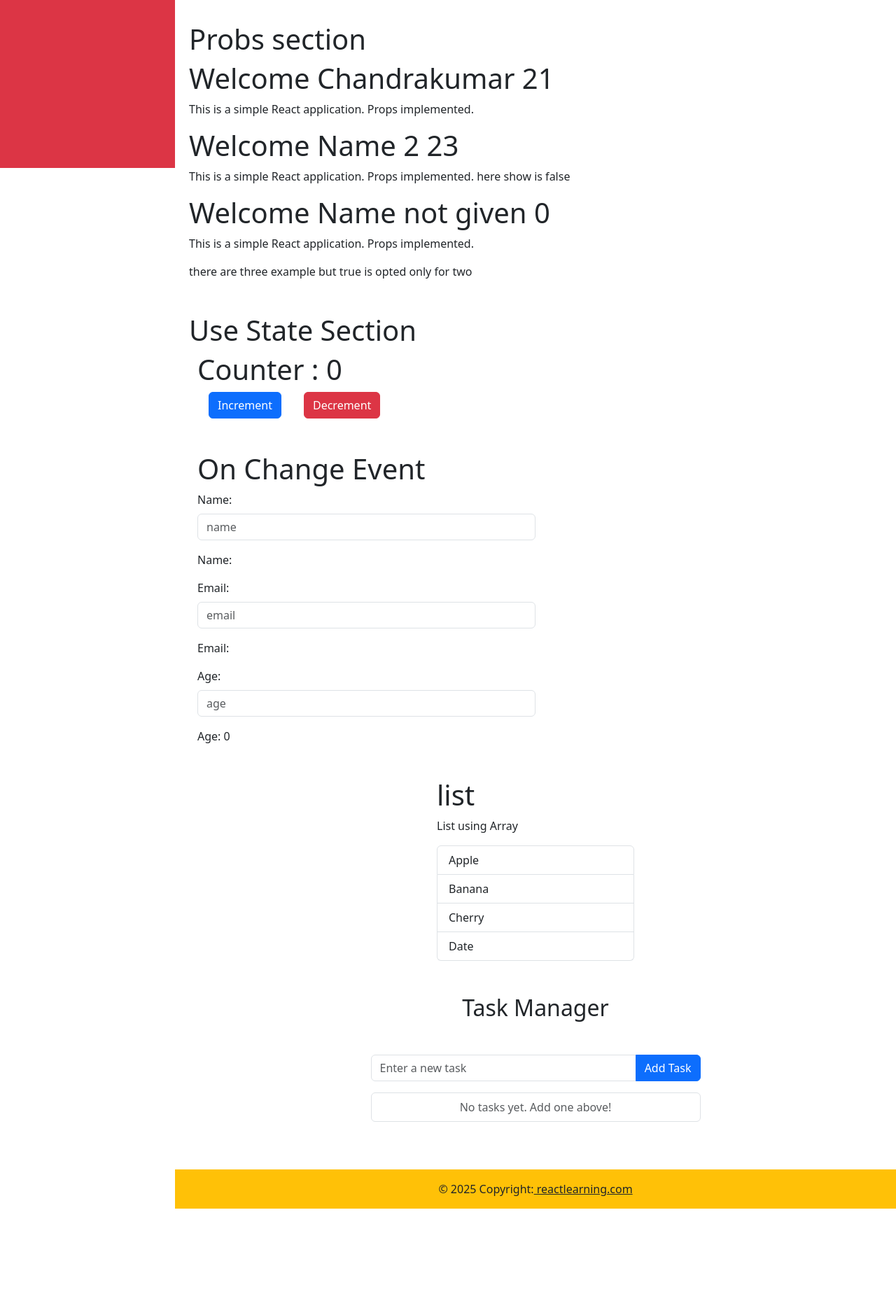
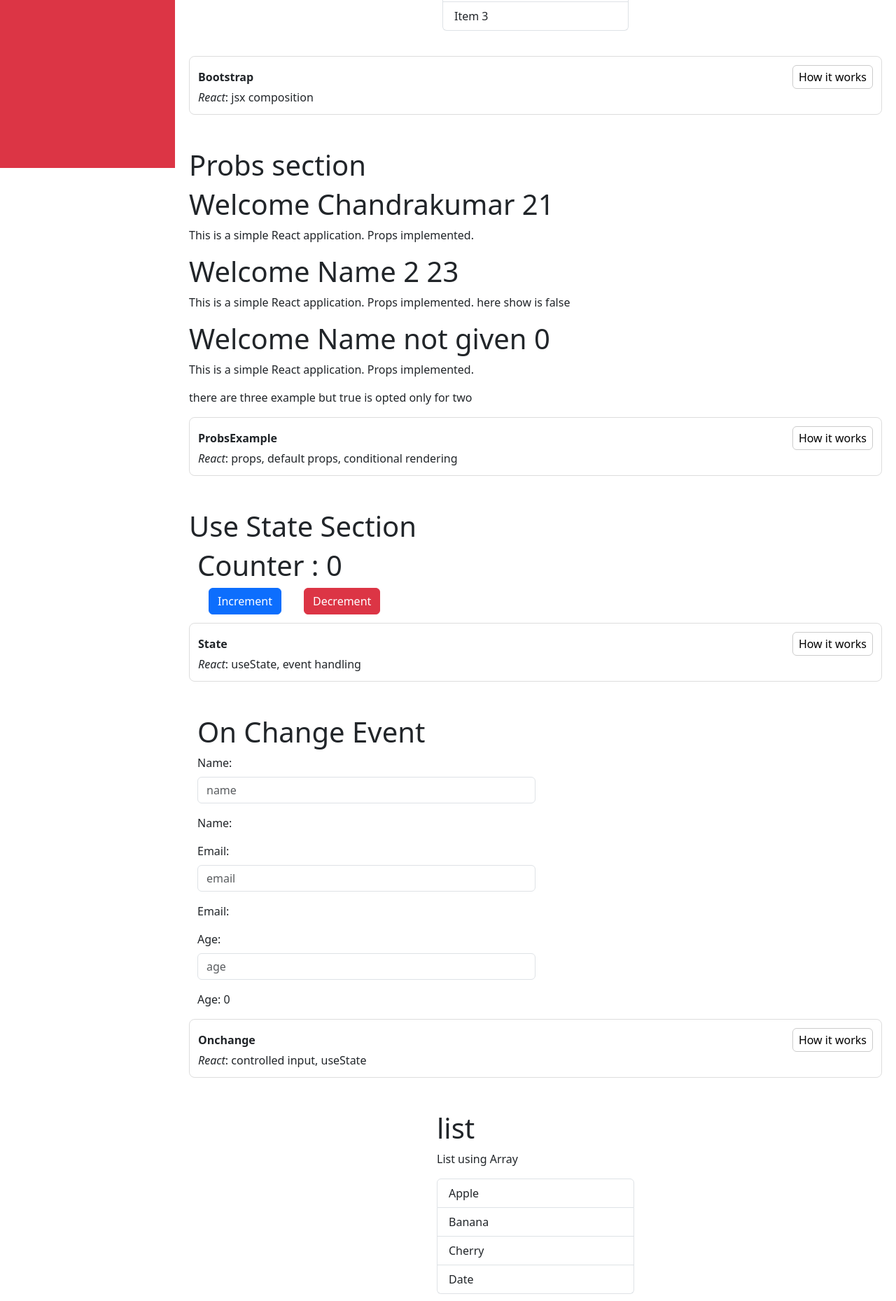
Before and after one commit to Chan-08/reactLearning, a React (Vite) app: page /learning in a window 1280 px wide. Shown: the part 560-2419 px from the top of the page at 70% size. Before the commit the page ends 2287 px from the top, so only its background shows below. Built offline with nearby package versions, Linux system fonts and the light colour scheme.

Commit message:
learning notes

```diff
--- /dev/null
+++ b/src/components/TechNotes.tsx
@@ -0,0 +1,43 @@
+import React from "react";
+
+type TechNotesProps = {
+  title: string;
+  react: string[];
+  details?: string | string[];
+  docsLink?: string;
+  defaultOpen?: boolean;
+};
+
+export default function TechNotes({ title, react, details, docsLink, defaultOpen = false }: TechNotesProps) {
+  const [open, setOpen] = React.useState<boolean>(defaultOpen);
+
+  const detailsArray = typeof details === 'string' ? [details] : (details || []);
+
+  return (
+    <div style={{ padding: 12, border: '1px solid #ddd', borderRadius: 8, marginTop: 12 }}>
+      <div style={{ display: 'flex', alignItems: 'center', justifyContent: 'space-between', gap: 12 }}>
+        <strong>{title}</strong>
+        <div style={{ display: 'flex', alignItems: 'center', gap: 8 }}>
+          {detailsArray.length > 0 && (
+            <button onClick={() => setOpen(o => !o)} style={{ padding: '4px 8px', border: '1px solid #ccc', borderRadius: 6, background: open ? '#f3f4f6' : '#fff', cursor: 'pointer' }}>
+              {open ? 'Hide details' : 'How it works'}
+            </button>
+          )}
+          {docsLink && (
+            <a href={docsLink} target="_blank" rel="noreferrer" style={{ fontSize: 12 }}>Docs</a>
+          )}
+        </div>
+      </div>
+      <div><em>React</em>: {react.join(', ')}</div>
+      {open && detailsArray.length > 0 && (
+        <div style={{ marginTop: 8, lineHeight: 1.5 }}>
+          <ul style={{ margin: 0, paddingLeft: 18 }}>
+            {detailsArray.map((item, idx) => (
+              <li key={idx}>{item}</li>
+            ))}
+          </ul>
+        </div>
+      )}
+    </div>
+  );
+}
--- a/src/pages/learning.tsx
+++ b/src/pages/learning.tsx
@@ -5,25 +5,101 @@ import Bootstrap from '../components02/bootstrap'
 import State from '../components02/state'
 import Onchange from '../components02/onchange'
 import List from '../components02/list'
+import TechNotes from '../components/TechNotes'
 
 export default function Learning() {
     return <>
         <Welcome />
+
+        <TechNotes
+            title="Welcome"
+            react={["props"]}
+            details={[
+                "Parent renders <Welcome /> with given props.",
+                "Component reads props and returns static JSX (no state).",
+                "React diffing (reconciliation) updates DOM only if props change."
+            ]}
+        />
+
         <Bootstrap />
+
+        <TechNotes
+            title="Bootstrap"
+            react={["jsx composition"]}
+            details={[
+                "Uses prebuilt CSS classes to style elements.",
+                "No logic/state; React simply maps JSX to DOM nodes.",
+                "Re-render is cheap as there's no dynamic data here."
+            ]}
+        />
 
         <h1 className='mt-5'>Probs section</h1>
         <ProbsExample name="Chandrakumar" age={21} show={true} />
-                    <ProbsExample name="Name 2" age={23}/>
-                    <ProbsExample show={true}/>
+        <ProbsExample name="Name 2" age={23} />
+        <ProbsExample show={true} />
         <p>there are three example but true is opted only for two</p>
+
+        <TechNotes
+            title="ProbsExample"
+            react={["props", "default props", "conditional rendering"]}
+            details={[
+                "Props arrive from parent: name, age, show.",
+                "Component may provide defaults if props are missing.",
+                "Conditional JSX renders only when show === true.",
+                "Branching uses boolean expression; render work is O(1)."
+            ]}
+        />
 
         <h1 className='mt-5'>Use State Section</h1>
         <State />
 
+        <TechNotes
+            title="State"
+            react={["useState", "event handling"]}
+            details={[
+                "useState creates an internal state cell tied to component instance.",
+                "Event handler calls setState with next value.",
+                "React batches updates and triggers a re-render.",
+                "During re-render, state cell returns the new value for display."
+            ]}
+        />
+
         <Onchange />
+
+        <TechNotes
+            title="Onchange"
+            react={["controlled input", "useState"]}
+            details={[
+                "Input's value prop is bound to state; DOM reflects state.",
+                "onChange handler reads event.target.value and updates state.",
+                "Every keystroke re-renders; optionally wrap handler with debounce to limit updates.",
+                "Controlled pattern ensures single source of truth."
+            ]}
+        />
 
         <List />
 
+        <TechNotes
+            title="List"
+            react={["list rendering", "keys", "conditional rendering"]}
+            details={[
+                "Takes an array and uses Array.map to produce JSX items.",
+                "Stable keys let React match items across renders for minimal DOM work.",
+                "Filtering/search is linear in number of items.",
+                "Only changed items cause DOM updates after reconciliation."
+            ]}
+        />
+
         <TaskManager />
+        <TechNotes
+            title="TaskManager"
+            react={["useState", "controlled input", "derived state"]}
+            details={[
+                "New task text is controlled by state; submit adds to tasks array.",
+                "Toggle/complete maps items by id, creating a new array (immutability).",
+                "Delete filters tasks by id; counts derived via Array.filter or reduce.",
+                "React re-renders with new array reference; keys keep DOM stable."
+            ]}
+        />
     </>
 }
```
Lines whose indentation alone changed are shown as unchanged.
